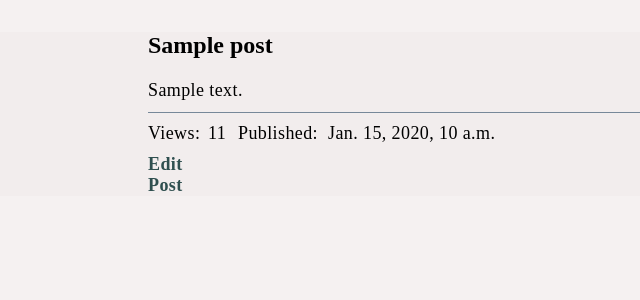
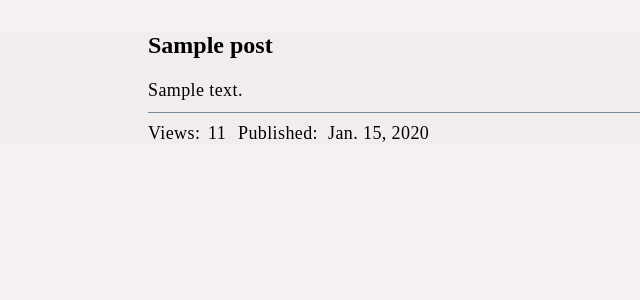
Before and after one commit to JohnL3/milestone-project-five, a Django app: page /blog/posts/1/ in a window 1280 px wide. Shown: the part 68-368 px from the top of the page, without its empty margins (108-748 px from the left). Run offline with Django 3.2, Linux system fonts and the light colour scheme; tables that the repository leaves empty hold one stand-in row (values such as "Sample post").

Commit message:
made it so only superuser or staff can see link to edit post

```diff
--- a/blog/templates/singlepost.html
+++ b/blog/templates/singlepost.html
@@ -44,9 +44,13 @@
 			</p>
 			<div class='details'>
 				<span>Views:</span><span>{{ post.views }}</span>
-				<span>Published:</span><span>{{ post.published_date }}</span>
-				<a href='{% url "edit_post" post.id %}'>Edit Post</a></span>
+				<span>Published:</span><span class='date'>{{ post.published_date }}</span>
+				{% if user.is_superuser or user.is_staff %}
+				<div class='edit-post'>
+					<a href='{% url "edit_post" post.id %}' >Edit Post</a></span>
+				</div>
 
+				{% endif %}
 			</div>
 		</div>
 	</section>
@@ -55,5 +59,5 @@
 {% endblock content %}
 
 {% block body_js %}
-
+<script src="{% static 'js/blog.js' %}"></script>
 {% endblock body_js %}
```
